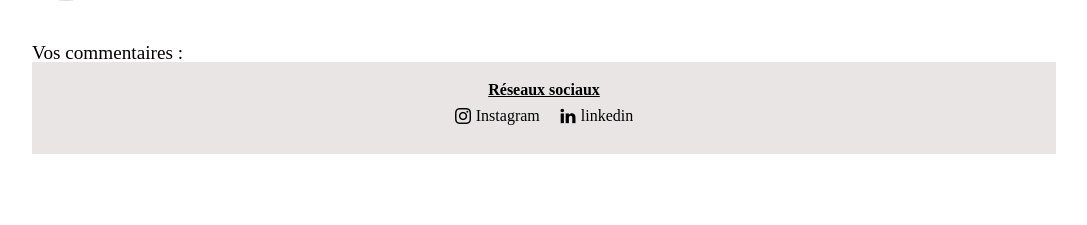
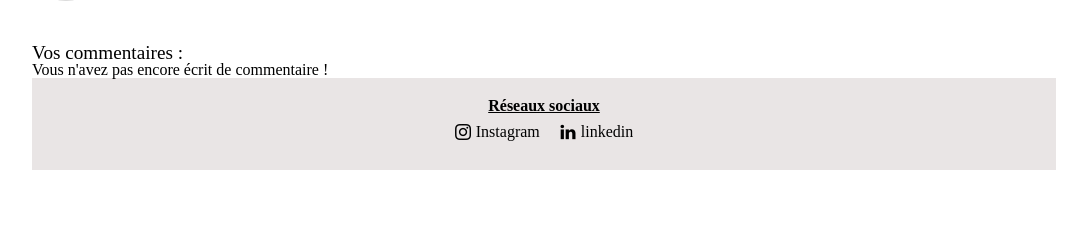
Before and after one commit to MargauxPuget/OCR-BlogPro, a PHP site: template templates/user/user.twig in a window 1280 px wide. Shown: the part 260-485 px from the top of the page, without its empty margins (96-1183 px from the left). Run offline with PHP 8.4, Linux system fonts and the light colour scheme; the template is opened without the code that fills it, so the values that code supplies are empty; some libraries are stand-ins or nearby versions.

Commit message:
sur la page user afiichage d'une phrase si pas de commentaires

```diff
--- a/templates/user/user.twig
+++ b/templates/user/user.twig
@@ -55,6 +55,8 @@
 {% endif %}
 
 <h2>Vos commentaires : </h2>
+
+{% if commentsByUser is not empty %}
 	<ul>
 	{% for comment in commentsByUser %}
 		<li class="commentUser commentUser-{{ comment.status }}">
@@ -70,4 +72,8 @@
 	{% endfor %}
 	</ul>
 
+{% else %}
+	<p>Vous n'avez pas encore écrit de commentaire !</p>
+{% endif %}
+
 {% endblock %}
```
Lines whose indentation alone changed are shown as unchanged.
